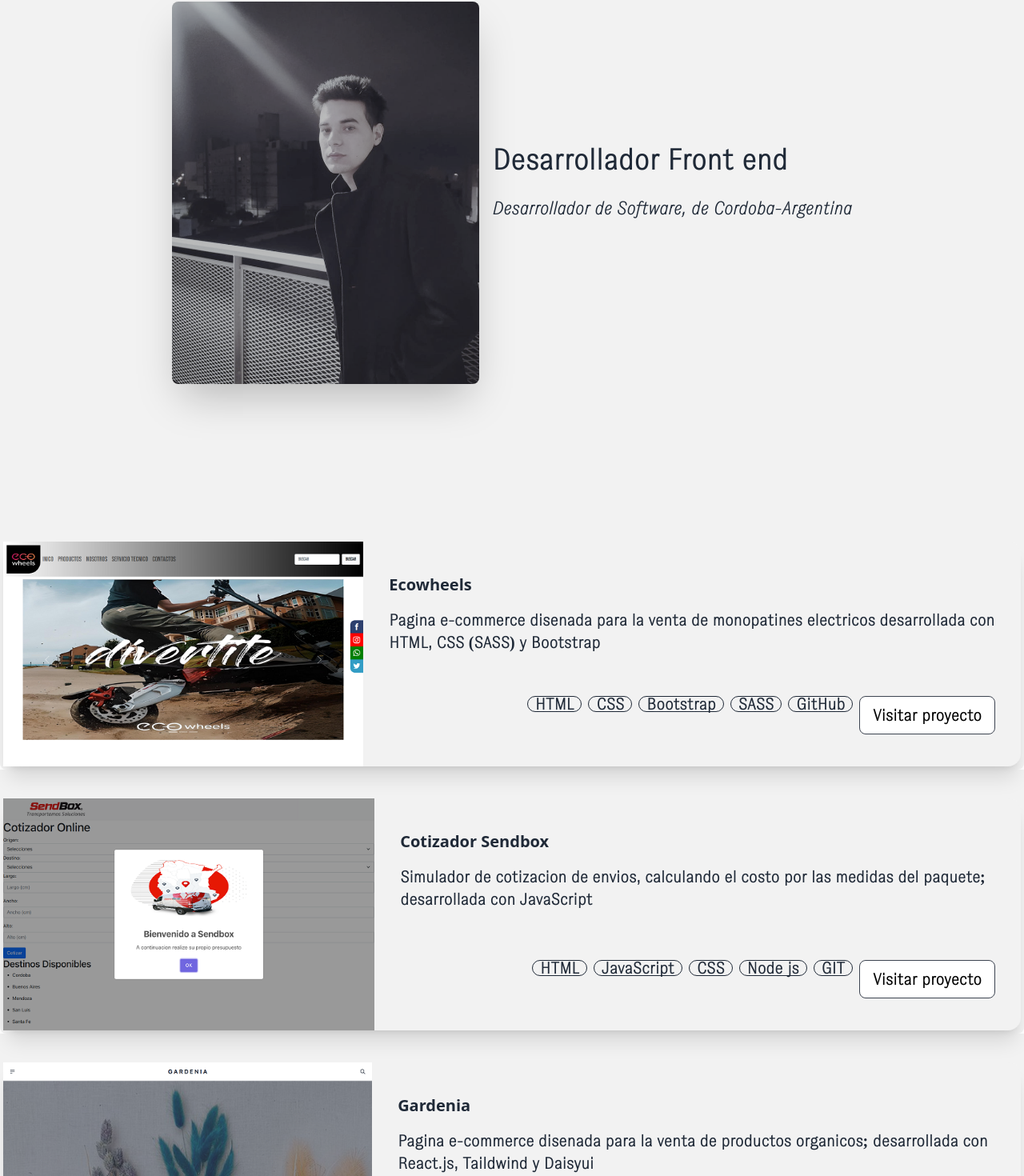
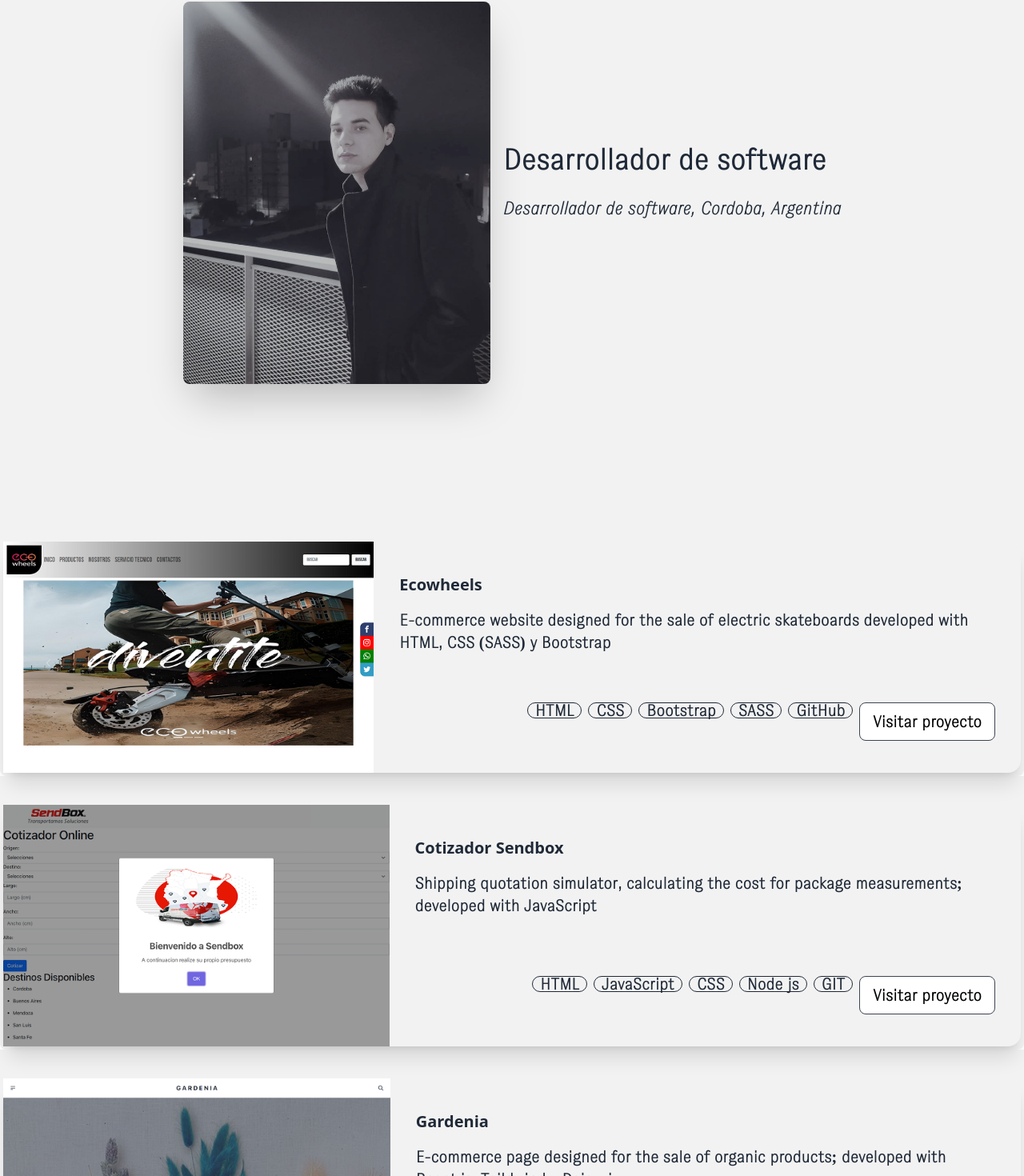
Before and after one commit to TomasFratini/Portfolio, a React (Create React App) app: page / in a window 1280 px wide. Shown: the part 227-1697 px from the top of the page at 80% size. Built offline with nearby package versions, Linux system fonts and the light colour scheme.

Commit message:
ready languages

```diff
--- a/src/Data/ProyectList.js
+++ b/src/Data/ProyectList.js
@@ -2,6 +2,7 @@ import ecowheels from "../img/ecowheels.png"
 import gardenia from "../img/gardenia.png"
 import sendbox from "../img/sendbox.png"
 import challenge from "../img/challenge.png"
+
 
 
 export const proyectList = [
@@ -9,7 +10,7 @@ export const proyectList = [
     {id:"1",
     name:"Ecowheels",
     img: ecowheels,
-    description:"Pagina e-commerce diseñada para la venta de monopatines electricos desarrollada con HTML, CSS (SASS) y Bootstrap",
+    description:"E-commerce website designed for the sale of electric skateboards developed with HTML, CSS (SASS) y Bootstrap",
     web:"https://ecowheels-fratini.vercel.app/index.html",
     skil1: "HTML",
     skil2: "CSS",
@@ -20,7 +21,7 @@ export const proyectList = [
 {id:"2",
     name:"Cotizador Sendbox",
     img: sendbox,
-    description:"Simulador de cotizacion de envios, calculando el costo por las medidas del paquete; desarrollada con JavaScript",
+    description:"Shipping quotation simulator, calculating the cost for package measurements; developed with JavaScript",
     web:"https://simuladorsendbox.netlify.app/",
     skil1: "HTML",
     skil2: "JavaScript",
@@ -31,7 +32,7 @@ export const proyectList = [
 {id:"3",
     name:"Gardenia",
     img: gardenia,
-    description:"Pagina e-commerce diseñada para la venta de productos organicos; desarrollada con React.js, Taildwind y Daisyui",
+    description:"E-commerce page designed for the sale of organic products; developed with React.js, Taildwind y Daisyui",
     web:"https://e-commerce-react-js-tomasfratini.vercel.app/",
     skil1: "React",
     skil2: "HTML",
@@ -42,7 +43,7 @@ export const proyectList = [
 {id:"4",
     name:"Challenge We-Remote",
     img: challenge,
-    description:"Pagina creada con React, diseñada en primer lugar con Figma; desarrollada con HTML, SASS, Daisyui y JavaScript",
+    description:"Page created with React, designed first with Figma; developed with HTML, SASS, Daisyui y JavaScript",
     web:"https://frontend-dev-challenge-tomasfratini.vercel.app/",
     skil1: "React",
     skil2: "HTML",
--- a/src/components/contacto/Message.js
+++ b/src/components/contacto/Message.js
@@ -1,12 +1,14 @@
+import { useTranslation } from "react-i18next"
+
 const Message = () => {
 
-
+const [t, i18n] = useTranslation("global")
 
   return (
     <div className="alert alert-success shadow-lg">
         <div>
             <svg xmlns="http://www.w3.org/2000/svg" className="stroke-current flex-shrink-0 h-6 w-6" fill="none" viewBox="0 0 24 24"><path stroke-linecap="round" stroke-linejoin="round" stroke-width="2" d="M9 12l2 2 4-4m6 2a9 9 0 11-18 0 9 9 0 0118 0z" /></svg>
-            <span className="tipografia">El mensaje ha sido enviado!</span>
+            <span className="tipografia">{t("message.send")}</span>
         </div>
     </div>
   )
--- a/src/components/contacto/UseForm.js
+++ b/src/components/contacto/UseForm.js
@@ -26,7 +26,6 @@ export const UseForm = (initalForm, validateForm) => {
     setErrors(validateForm(form));
 
     if (Object.keys(errors).length === 0) {
-      alert("Enviando formulario")
       setLoading(true);
       helpHttp()
       .post("https://formsubmit.co/ajax/tomas.fratini09@gmail.com", {
--- a/src/components/presentacion/Footer.js
+++ b/src/components/presentacion/Footer.js
@@ -1,13 +1,16 @@
+import { useTranslation } from "react-i18next"
+
 const Footer = () => {
 
+  const [t, i18n] = useTranslation("global")
 
   return (
     <footer className="footer footer-center p-10 bg-white text-base-content rounded max-h-full">
       <div className="grid grid-flow-col gap-4">
         <a rel="noreferrer" href="https://github.com/TomasFratini" target="_blank" className="link link-hover tipografia">Git Hub</a>
-        <a href="/contacto" className="link link-hover tipografia">Contacto</a>
-        <a href="/sobremi" className="link link-hover tipografia">Sobre mi</a>
-        <a  href="/"  className="link link-hover tipografia">Proyectos</a>
+        <a href="/contacto" className="link link-hover tipografia">{t('nav.contact')}</a>
+        <a href="/sobremi" className="link link-hover tipografia">{t('nav.about')}</a>
+        <a  href="/"  className="link link-hover tipografia">{t('about.button')}</a>
       </div>
       <div>
         <p className="tipografia">Copyright © 2022 - Tomas Fratini</p>
--- a/src/components/presentacion/Item.js
+++ b/src/components/presentacion/Item.js
@@ -1,7 +1,10 @@
+import { useTranslation } from "react-i18next";
 
 function Item(props) {
 
     const {name, description, img, web, skil1, skil2, skil3, skil4, skil5} = props.item
+
+    const [t, i18n] = useTranslation("global");
 
   return (
   <div className="flex flex-col w-full border-white pt-8 bg-base-200 rounded-b-lg max-w-7xl justify-self-end"><font></font>
@@ -17,7 +20,7 @@ function Item(props) {
           <div className="badge badge-outline items">{skil3}</div>
           <div className="badge badge-outline items">{skil4}</div>
           <div className="badge badge-outline items">{skil5}</div>
-          <a target="blank" href={web}><button className="btn bg-white normal-case text-black items">Visitar proyecto</button></a>
+          <a target="blank" href={web}><button className="btn bg-white normal-case text-black items">{t('button.visit')}</button></a>
         </div><font></font>
         </div><font></font>
       </div>
--- a/src/components/presentacion/Proyectos.js
+++ b/src/components/presentacion/Proyectos.js
@@ -1,7 +1,11 @@
+import { useTranslation } from "react-i18next";
 import List from "./List"
 import perfil from "./perfil.png"
 
 function Proyectos() {
+
+  const [t, i18n] = useTranslation("global");
+
   return (
   <>
   <div className="grid justify-items-stretch">
@@ -9,8 +13,8 @@ function Proyectos() {
       <div className="hero-content flex-col lg:flex-row ">
         <img alt="img" src={perfil} className="max-w-sm rounded-lg shadow-2xl" />
         <div>
-          <h1 className="text-4xl font-bold tipografia">Desarrollador Front end</h1>
-          <p className="py-6 texto">Desarrollador de Software, de Cordoba-Argentina</p>
+          <h1 className="text-4xl font-bold tipografia">{t('projects.title')}</h1>
+          <p className="py-6 texto">{t('projects.title-2')}</p>
         </div>
       </div>
     </div>
--- a/src/components/sobremi/Sobremi.js
+++ b/src/components/sobremi/Sobremi.js
@@ -1,7 +1,9 @@
+import { useTranslation } from "react-i18next";
 import { Link } from "react-router-dom"
 
 const Sobremi = () => {
 
+  const [t, i18n] = useTranslation("global");
 
   return (
 
@@ -10,13 +12,10 @@ const Sobremi = () => {
             </div>
         <div className="hero-content text-center text-neutral-content">
             <div className="max-w-md">
-            <h1 className="mb-5 text-3xl font-bold nav pb-52">Desarrollador de software</h1>
-            <p className="mb-5 items text-justify   ">Hola! mi nombre es Tomas Fratini y soy desarrollador de software actualemente orientado al Front end.
-            Me he certificado en Desarrollo Web, JavaScript, React; Me encuentro sumamente motivado por aprender nuevas tecnologias y herramientas que me aporten experiencia y conocimiento en el mundo del desarrollo.
-            En la seccion contacto podras enviarme un mensaje para ponernos en contacto!
-            Saludos!!
+            <h1 className="mb-5 text-3xl font-bold nav pb-52">{t('about.title')}</h1>
+            <p className="mb-5 items text-justify   ">{t('about.description')}
             </p>
-            <Link to={'/'} ><button  className="btn btn-outline bg-white normal-case">Proyectos</button></Link>
+            <Link to={'/'} ><button  className="btn btn-outline bg-white normal-case">{t('about.button')}</button></Link>
             </div>
         </div>
     </div>
--- a/src/translate/en/global.json
+++ b/src/translate/en/global.json
@@ -2,5 +2,32 @@
     "nav": {
         "about": "About",
         "contact": "Contact"
+    },
+
+    "about": {
+        "title": "Software developer",
+        "description": "Hello! my name is Tomas Fratini and I am a software developer currently oriented to the front end. I am certified in Web Development, JavaScript, React; I am highly motivated to learn new technologies and tools that bring me experience and knowledge in the world of development. In the contact section you can send me a message to get in touch! Greetings!!",
+        "button": "Projects"
+    },
+
+    "projects": {
+        "title": "Software developer",
+        "title-2": "Software developer, Cordoba, Argentina"
+    },
+
+    "contact": {
+        "title": "Send me a message",
+        "title-2": "E-mail*",
+        "title-3": "Message *",
+        "send": "Send"
+    },
+
+    "message": {
+        "send": "The message has been sent!"
+    },
+
+    "button": {
+        "visit": "Visit project"
     }
+
 }
--- a/src/translate/es/global.json
+++ b/src/translate/es/global.json
@@ -2,5 +2,30 @@
     "nav": {
         "about": "Sobre mi",
         "contact": "Contacto"
+    },
+
+    "about": {
+        "title": "Desarrollador de software",
+        "description": "Hola! mi nombre es Tomas Fratini y soy desarrollador de software actualemente orientado al Front end. Me he certificado en Desarrollo Web, JavaScript, React; Me encuentro sumamente motivado por aprender nuevas tecnologias y herramientas que me aporten experiencia y conocimiento en el mundo del desarrollo. En la seccion contacto podras enviarme un mensaje para ponernos en contacto! Saludos!!",
+        "button": "Proyectos"
+    },
+    "projects": {
+        "title": "Desarrollador de software",
+        "title-2": "Desarrollador de software, Cordoba, Argentina"
+    },
+    "contact": {
+        "title": "Envieme un mensaje",
+        "title-2": "Su correo electronico *",
+        "title-3": "Mensaje *",
+        "send": "Enviar"
+    },
+
+    "message": {
+        "send": "El mensaje ha sido enviado!"
+    },
+
+    "button": {
+        "visit": "Visitar proyecto"
     }
+
 }
```
Also changed, not shown: src/components/contacto/Contacto.js (+7 -4 lines).
